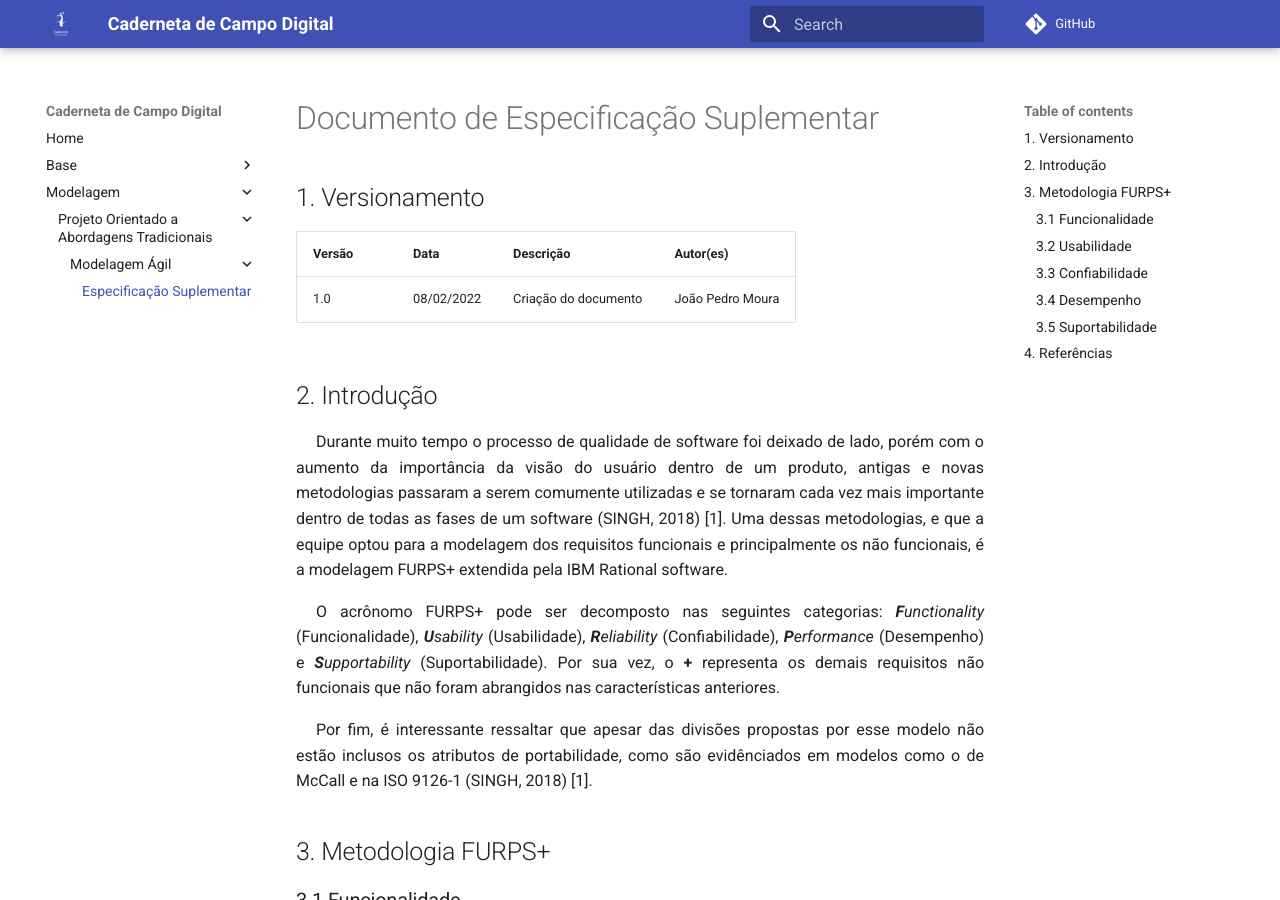
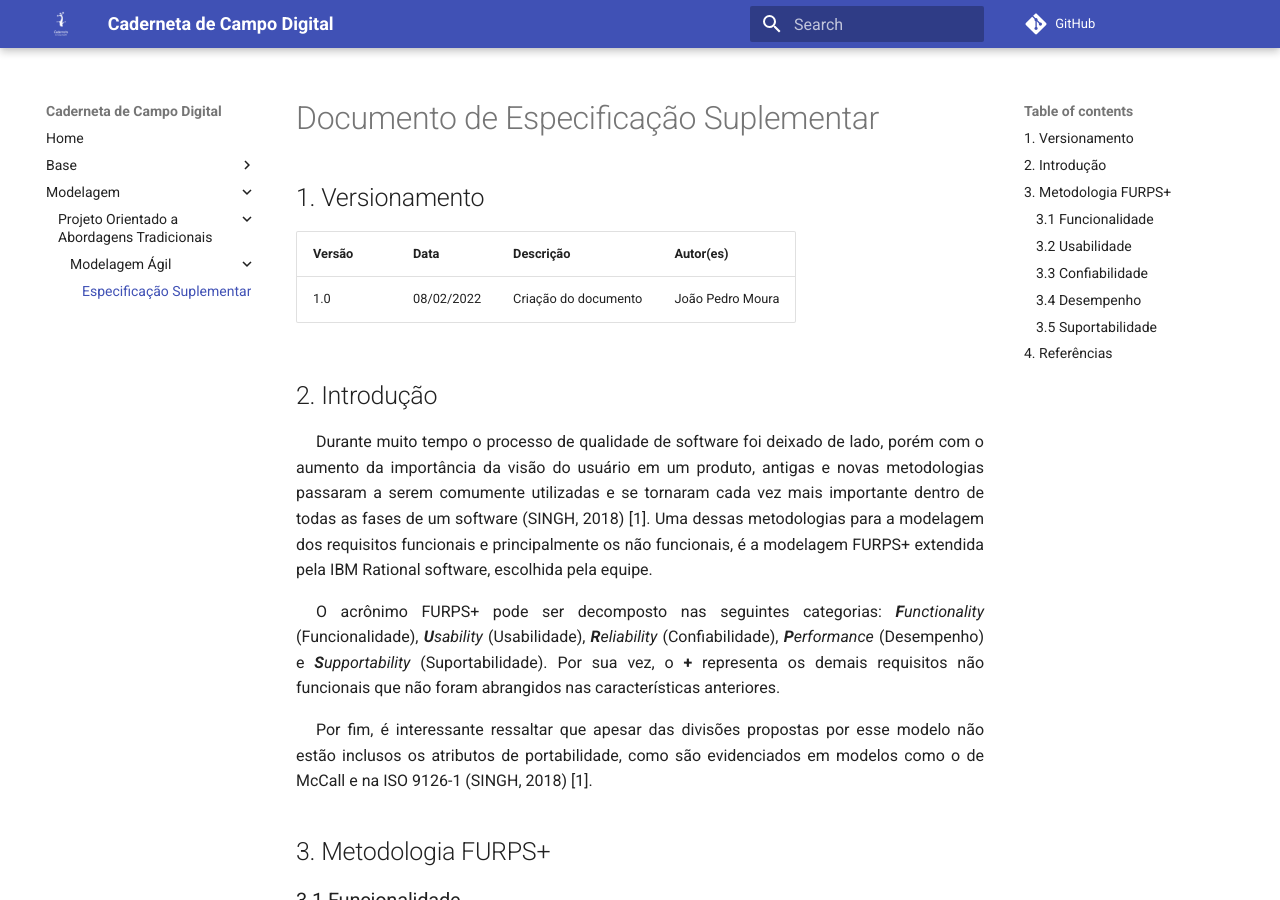
Before and after one commit to UnBArqDsw2021-2/2021.2_G4_CadernetaDeCampoDigital_docs, an MkDocs documentation site: the page built from docs/modelagem/agil/especificacao_suplementar.md, in a window 1280 px wide and 900 px high. Built offline with MkDocs 1.6.1 and Material for MkDocs 9.7.7, drawn with Linux system fonts in a browser that asks for light colours; comment, search, counter and statistics services are not loaded; some of the changed text lies outside the part shown.

Commit message:
#48 Correções ortográficas

```diff
--- a/docs/modelagem/agil/especificacao_suplementar.md
+++ b/docs/modelagem/agil/especificacao_suplementar.md
@@ -6,13 +6,13 @@
 1.0   | 08/02/2022 | Criação do documento | João Pedro Moura |
 
 ## 2. Introdução
-<p style="text-align: justify; text-indent: 20px">Durante muito tempo o processo de qualidade de software foi deixado de lado, porém com o aumento da importância da visão do usuário dentro de um produto, antigas e novas metodologias passaram a serem comumente utilizadas e se tornaram cada vez mais importante dentro de todas as fases de um software (SINGH, 2018) [1]. Uma dessas metodologias, e que a equipe optou para a modelagem dos requisitos funcionais e principalmente os não funcionais, é a modelagem FURPS+ extendida pela IBM Rational software.</p>
-<p style="text-align: justify; text-indent: 20px">O acrônomo FURPS+ pode ser decomposto nas seguintes categorias: <i><b>F</b>unctionality</i> (Funcionalidade), <i><b>U</b>sability</i> (Usabilidade), <i><b>R</b>eliability</i> (Confiabilidade), <i><b>P</b>erformance</i> (Desempenho) e <i><b>S</b>upportability</i> (Suportabilidade). Por sua vez, o <b>+</b> representa os demais requisitos não funcionais que não foram abrangidos nas características anteriores.</p>
-<p style="text-align: justify; text-indent: 20px">Por fim, é interessante ressaltar que apesar das divisões propostas por esse modelo não estão inclusos os atributos de portabilidade, como são evidênciados em modelos como o de McCall e na ISO 9126-1 (SINGH, 2018) [1].</p>
+<p style="text-align: justify; text-indent: 20px">Durante muito tempo o processo de qualidade de software foi deixado de lado, porém com o aumento da importância da visão do usuário em um produto, antigas e novas metodologias passaram a serem comumente utilizadas e se tornaram cada vez mais importante dentro de todas as fases de um software (SINGH, 2018) [1]. Uma dessas metodologias para a modelagem dos requisitos funcionais e principalmente os não funcionais, é a modelagem FURPS+ extendida pela IBM Rational software, escolhida pela equipe.</p>
+<p style="text-align: justify; text-indent: 20px">O acrônimo FURPS+ pode ser decomposto nas seguintes categorias: <i><b>F</b>unctionality</i> (Funcionalidade), <i><b>U</b>sability</i> (Usabilidade), <i><b>R</b>eliability</i> (Confiabilidade), <i><b>P</b>erformance</i> (Desempenho) e <i><b>S</b>upportability</i> (Suportabilidade). Por sua vez, o <b>+</b> representa os demais requisitos não funcionais que não foram abrangidos nas características anteriores.</p>
+<p style="text-align: justify; text-indent: 20px">Por fim, é interessante ressaltar que apesar das divisões propostas por esse modelo não estão inclusos os atributos de portabilidade, como são evidenciados em modelos como o de McCall e na ISO 9126-1 (SINGH, 2018) [1].</p>
 
 ## 3. Metodologia FURPS+
 ### 3.1 Funcionalidade
-<p style="text-align: justify; text-indent: 20px">Para a categora de Funcionalidade, a metodologia define que todos o requisitos funcionais devem estar abrangidos, sendo eles portanto:</p>
+<p style="text-align: justify; text-indent: 20px">Para a categoria de Funcionalidade, a metodologia define que todos os requisitos funcionais devem estar abrangidos, sendo eles portanto:</p>
 
 |ID|Descrição|
 |:--:|:--:|
@@ -62,12 +62,12 @@
 
 ### 3.4 Desempenho
 - <b>O aplicativo deve desempenhar suas funções de forma eficiente</b>
-<p style="text-align: justify; text-indent: 20px">Para garantir o bem estar dos usuários e uma experiência agradável, é indispensável que o aplicativo seja leve, otimizado e eficiente, de forma à incluir e alcançar o maior número de usuários alvos da aplicação.</p>
+<p style="text-align: justify; text-indent: 20px">Para garantir o bem-estar dos usuários e uma experiência agradável, é indispensável que o aplicativo seja leve, otimizado e eficiente, de forma a incluir e alcançar o maior número de usuários alvos da aplicação.</p>
 Rastro: <a href="../../../requisitos/elicitacao/entrevista">E19</a>
 
 ### 3.5 Suportabilidade
-- <b>O sistema deve estar disponível por meio de um aplicativo mobile e que possua acesso à camera</b>
-<p style="text-align: justify; text-indent: 20px">Como já discutido em diversos documentos, são raras as ocasiões que um <a href="../../../requisitos/modelagem/lexicos#produtor">produtor</a> e um <a href="../../../requisitos/modelagem/lexicos#tecnico">técnico</a> não possuem um telefone celular para comunicação. Além disso, através da entrevista foi confirmado que muitos <a href="../../../requisitos/modelagem/lexicos#produtor">produtores</a> tem facilidade e preferência na utilização desse meio. Outro fato que reforça essa afirmação, é a capacidade do <a href="../../../requisitos/modelagem/lexicos#produtor">produtor</a> fazer o <a href="../../../requisitos/modelagem/lexicos#enviar_foto_agrotoxico">envio de fotos de agrotóxicos</a> para sanar suas dúvidas em relação ao mesmo. Por esses motivos, o desenvolvimento da aplicação deve ser feita visando telefones celulares que tenham acesso à camera.</p>
+- <b>O sistema deve estar disponível através de um aplicativo mobile que possua acesso à câmera</b>
+<p style="text-align: justify; text-indent: 20px">Como já discutido em diversos documentos, são raras as ocasiões que um <a href="../../../requisitos/modelagem/lexicos#produtor">produtor</a> e um <a href="../../../requisitos/modelagem/lexicos#tecnico">técnico</a> não possuem um telefone celular para comunicação. Além disso, através da entrevista foi confirmado que muitos <a href="../../../requisitos/modelagem/lexicos#produtor">produtores</a> têm facilidade e preferência na utilização desse meio. Outro fato que reforça essa afirmação, é a capacidade do <a href="../../../requisitos/modelagem/lexicos#produtor">produtor</a> fazer o <a href="../../../requisitos/modelagem/lexicos#enviar_foto_agrotoxico">envio de fotos de agrotóxicos</a> para sanar suas dúvidas em relação ao mesmo. Por esses motivos, o desenvolvimento da aplicação deve ser feita visando telefones celulares que tenham acesso à câmera.</p>
 Rastro: <a href="../../../requisitos/storytelling/">ST07 </a>e <a href="../../../requisitos/storytelling/">ST08</a>
 
 ## 4. Referências
```
